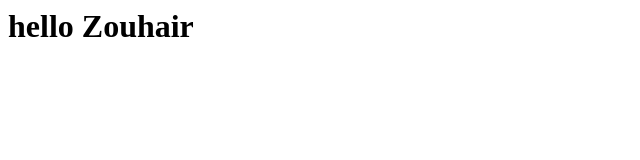
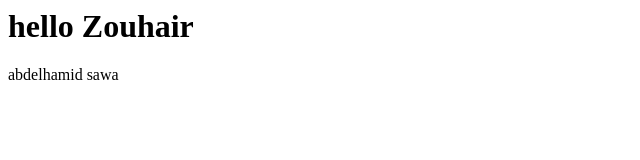
Before and after one commit to Moonceef/zmTest, a plain HTML site: page index.html in a window 1280 px wide. Shown: the whole page, without its empty margins (0-640 px from the left). Drawn offline with Linux system fonts and the light colour scheme.

Commit message:
abdelhamid sawa

```diff
--- a/index.html
+++ b/index.html
@@ -1 +1,9 @@
 <h1> hello Zouhair </h1>
+
+
+
+
+
+
+
+<div> <p> abdelhamid sawa</p> </div>
```
